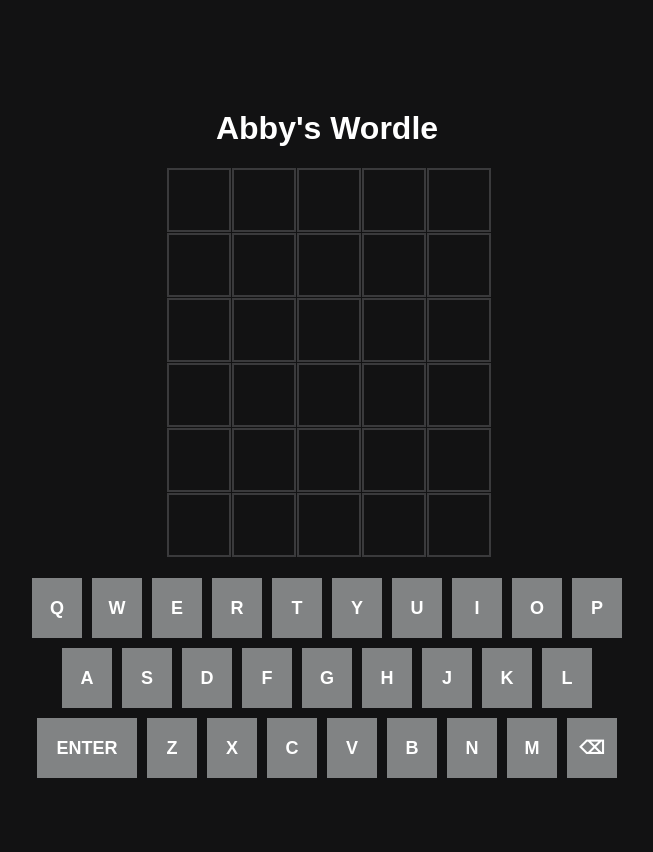
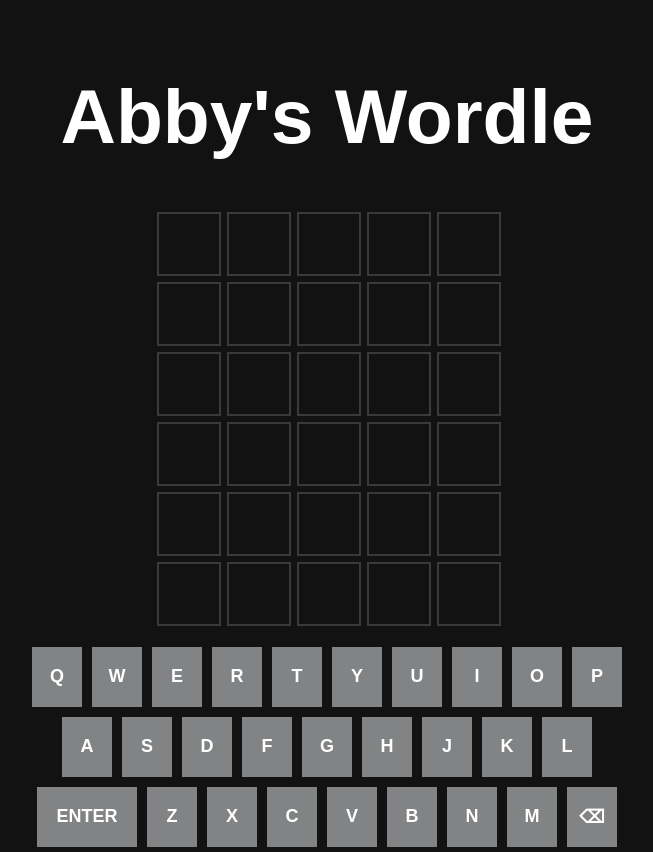
Before and after one commit to noTIMe07/myWordle, a plain HTML site: page index.html in a window 1280 px wide. Shown: the whole page, without its empty margins (313-966 px from the left). Before the commit the page ends 816 px from the top, so only its background shows below. Drawn offline with Linux system fonts and the light colour scheme.

Commit message:
Update index.html

```diff
--- a/index.html
+++ b/index.html
@@ -3,11 +3,11 @@
 <head>
     <meta charset="UTF-8">
     <meta name="viewport" content="width=device-width, initial-scale=1.0">
-    <title>Wordle Clone</title>
+    <title>Abby's Wordle</title>
     <style>
         body { font-family: Arial, sans-serif; text-align: center; background-color: #121213; color: white; display: flex; flex-direction: column; align-items: center; justify-content: center; height: 100vh; overflow: hidden; }
         .grid-container { display: flex; justify-content: center; }
-        .grid { display: grid; grid-template-columns: repeat(5, 60px); grid-template-rows: repeat(6, 60px); gap: 5px; }
+        .grid { display: grid; grid-template-columns: repeat(5, 60px); grid-template-rows: repeat(6, 60px); gap: 10px; }
         .cell { width: 60px; height: 60px; border: 2px solid #3a3a3c; text-align: center; font-size: 32px; line-height: 60px; font-weight: bold; text-transform: uppercase; background-color: #121213; color: white; transition: background-color 1.5s ease; }
         .correct { background-color: #538d4e !important; }
         .present { background-color: #b59f3b !important; }
@@ -26,7 +26,7 @@
 </head>
 <body>
     <p id="message"></p>
-    <h1>Abby's Wordle</h1>
+    <h1 style="font-size:6vw;">Abby's Wordle</h1>
     <div class="grid-container">
         <div id="grid" class="grid"></div>
     </div>
```
